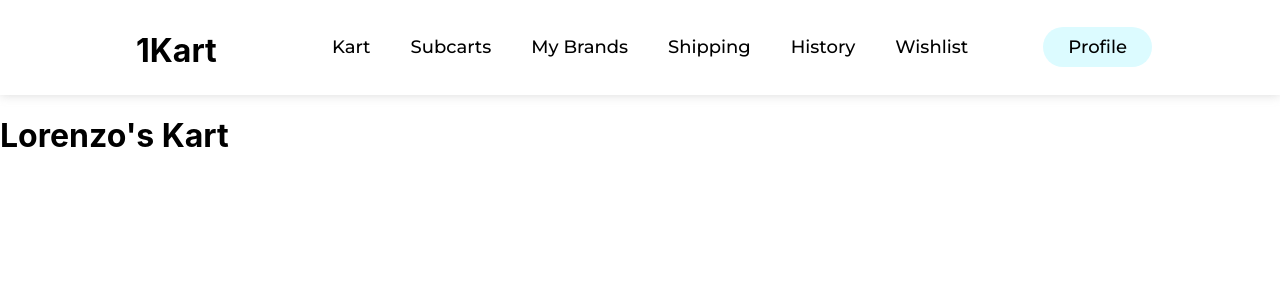
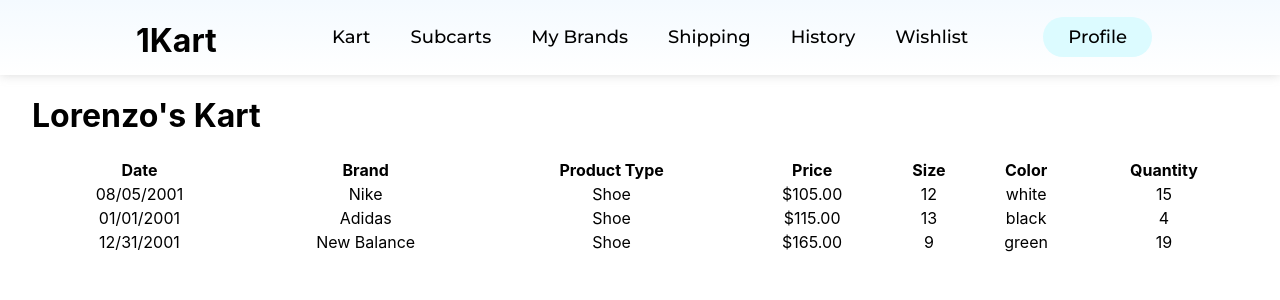
Before and after one commit to 1-kart-dev/1-kart, a Next.js app: page /Kart in a window 1280 px wide. Shown: the top 300 px of the page. Built offline with nearby package versions, Linux system fonts and the light colour scheme.

Commit message:
adding tables

```diff
--- a/package.json
+++ b/package.json
@@ -12,7 +12,8 @@
     "react": "17.0.2",
     "react-dom": "17.0.2",
     "react-gsap": "^3.2.1",
-    "react-scrollmagic": "^2.3.0"
+    "react-scrollmagic": "^2.3.0",
+    "react-table": "^7.7.0"
   },
   "devDependencies": {
     "eslint": "8.5.0",
--- a/pages/Kart.js
+++ b/pages/Kart.js
@@ -1,13 +1,121 @@
 import React from 'react'
 import styles from '../styles/Home.module.css'
 import ReactNavbar from '../components/ReactNavbar'
+import { useTable } from 'react-table'
 
 export default function Kart() {
+
+    const data = React.useMemo(() => [
+        {
+            date: '08/05/2001',
+            brand: 'Nike',
+            productType: 'Shoe',
+            price: '$105.00',
+            size: '12',
+            color: 'white',
+            quantity: '15',
+        },
+        {
+            date: '01/01/2001',
+            brand: 'Adidas',
+            productType: 'Shoe',
+            price: '$115.00',
+            size: '13',
+            color: 'black',
+            quantity: '4',
+        },
+        {
+            date: '12/31/2001',
+            brand: 'New Balance',
+            productType: 'Shoe',
+            price: '$165.00',
+            size: '9',
+            color: 'green',
+            quantity: '19',
+        },
+    ],[])
+
+    const columns = React.useMemo(() => [
+        {
+            Header: 'Date',
+            accessor: 'date', // accessor is the "key" in the data
+        },
+        {
+            Header: 'Brand',
+            accessor: 'brand',
+        },
+        {
+            Header: 'Product Type',
+            accessor: 'productType',
+        },
+        {
+            Header: 'Price',
+            accessor: 'price',
+        },
+        {
+            Header: 'Size',
+            accessor: 'size',
+        },
+        {
+            Header: 'Color',
+            accessor: 'color',
+        },
+        {
+            Header: 'Quantity',
+            accessor: 'quantity',
+        },
+    ],[])
+
+    const {
+        getTableProps,
+        getTableBodyProps,
+        headerGroups,
+        rows,
+        prepareRow,
+      } = useTable({ columns, data })
+
     return(
         <div>
             <ReactNavbar />
-            <div className='container'>
-                <h1>Lorenzo's Kart</h1>
+            <div className={styles.container}>
+                <div className={styles.tableContainer}>
+                    <div>
+                        <h1>Lorenzo's Kart</h1>
+                    </div>
+                    <table {...getTableProps()} className={styles.table}>
+                        <thead className={styles.thead}>
+                            {headerGroups.map(headerGroup => (
+                            <tr {...headerGroup.getHeaderGroupProps()}>
+                                {headerGroup.headers.map(column => (
+                                <th className={styles.th}
+                                    {...column.getHeaderProps()}
+                                >
+                                    {column.render('Header')}
+                                </th>
+                                ))}
+                            </tr>
+                            ))}
+                        </thead>
+                        <tbody {...getTableBodyProps()} className={styles.tbody}>
+                            {rows.map(row => {
+                            prepareRow(row)
+                            return (
+                                <tr {...row.getRowProps()} className={styles.tr}>
+                                {row.cells.map(cell => {
+                                    return (
+                                    <td
+                                        {...cell.getCellProps()}
+                                    >
+                                        {cell.render('Cell')}
+                                    </td>
+                                    )
+                                })}
+                                </tr>
+                            )
+                            })}
+                        </tbody>
+                    </table>
+                </div>
             </div>
         </div>
     );
--- a/styles/Home.module.css
+++ b/styles/Home.module.css
@@ -17,6 +17,7 @@
   font-size: 2rem;
 }
 
+/* This section is for the navbar */
 .header {
   display: flex;
   position: sticky;
@@ -24,8 +25,8 @@
   justify-content: space-between;
   /* justify-content: flex-end;*/
   align-items: center;
-  padding: 10px 10%;
-  background-color: #ffffff;
+  padding: 0px 10%;
+  background: linear-gradient(rgb(244, 250, 255), rgb(255, 255, 255));
   min-width: 100%;
   box-shadow: 0px 0px 10px 0 rgba(209, 209, 209, 0.8);
 }
@@ -75,6 +76,29 @@
 
 .button:hover {
   background-color: rgba(155, 227, 255, 0.8);
+}
+
+/* This section has the table css */
+
+.table {
+  min-width: 100%;
+}
+
+.thead {
+  font-weight: bolder;
+}
+
+.th {
+  background-color: #fff;
+  align-content: center;
+}
+
+.tbody {
+  text-align: center;
+}
+
+.tb {
+  text-align: center;
 }
 
 .footer {
```
Also changed, not shown: 1 other file (tests, documents, lock files or other folders).
